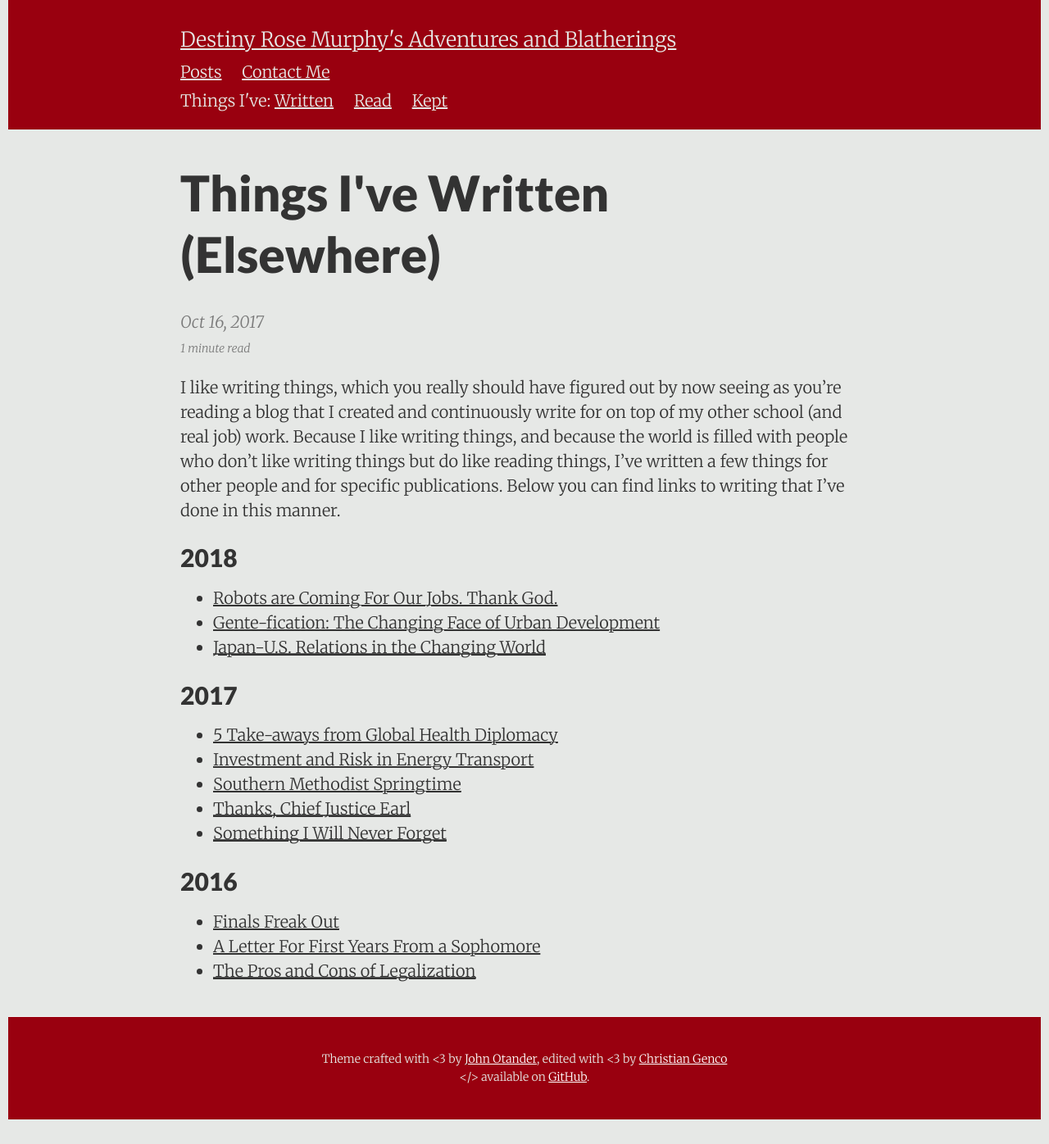
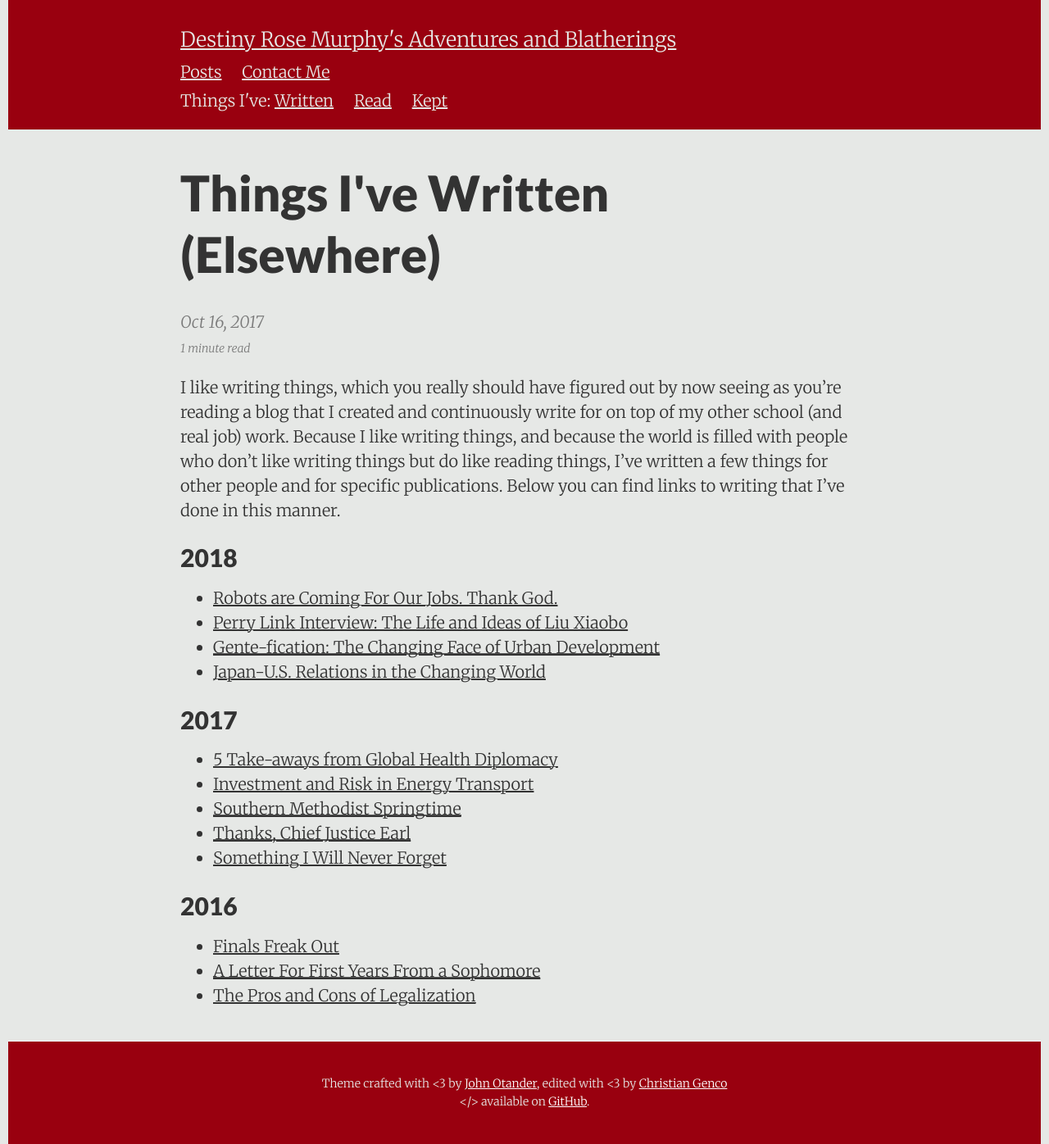
Before and after one commit to DestinyRoseMurphy/DestinyRoseMurphy.github.io, a Jekyll site: the page built from _posts/2017-10-16-Things-I've-Written-Elsewhere.md, in a window 1280 px wide. Shown: the whole page at 82% size. Built offline with Jekyll 4.4.1, drawn with Linux system fonts in a browser that asks for light colours; before the commit the page ends 1366 px from its top, so only the background shows below that.

Commit message:
Linked to Perry Link Interview

```diff
--- a/_posts/2017-10-16-Things-I've-Written-Elsewhere.md
+++ b/_posts/2017-10-16-Things-I've-Written-Elsewhere.md
@@ -10,6 +10,7 @@ I like writing things, which you really should have figured out by now seeing as
 ## 2018
 
 * [Robots are Coming For Our Jobs. Thank God.](/details/2018-02-23-Robots-Are-Coming)
+* [Perry Link Interview: The Life and Ideas of Liu Xiaobo](/details/2018-02-12-Perry-Link)
 * [Gente-fication: The Changing Face of Urban Development](/details/2018-02-08-Gente-Fication)
 * [Japan-U.S. Relations in the Changing World](/details/2018-02-01-Japan-US-Relations)
 
```
